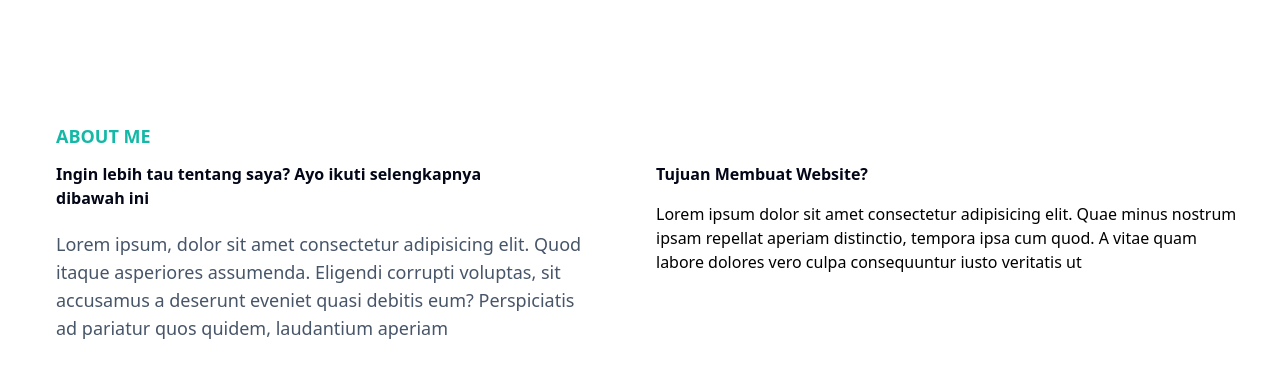
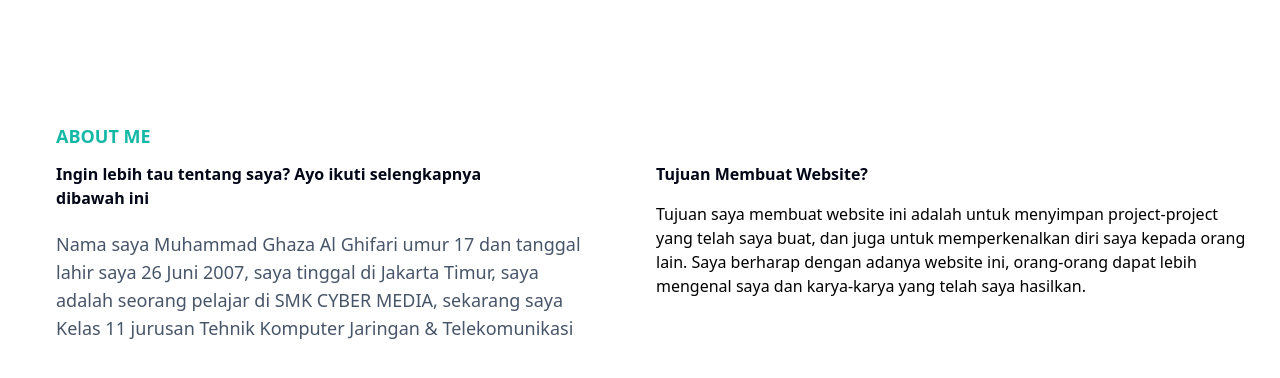
Before and after one commit to M-Ghaza/Ghaza_PortoFolio, a website: page index.html in a window 1280 px wide. Shown: the part 813-1191 px from the top of the page. Drawn offline with Linux system fonts and the light colour scheme.

Commit message:
komentar

```diff
--- a/index.html
+++ b/index.html
@@ -37,12 +37,13 @@
                     <div class="w-full px-10 mb-10 lg:w-1/2">
                         <h4 class="font-semibold uppercase text-primary text-lg mb-3">ABOUT ME</h4>
                         <h2 class="font-bold text-dark text-3x1 mb-5 max-w-md lg:text-4x1">Ingin lebih tau tentang saya? Ayo ikuti selengkapnya dibawah ini</h2>
-                        <p class="text-base font-medium text-secondary max-w-x1 lg:text-lg">Lorem ipsum, dolor sit amet consectetur adipisicing elit. Quod itaque asperiores assumenda. Eligendi corrupti voluptas, sit accusamus a deserunt eveniet quasi debitis eum? Perspiciatis ad pariatur quos quidem, laudantium aperiam</p>
+                        <p class="text-base font-medium text-secondary max-w-x1 lg:text-lg">Nama saya Muhammad Ghaza Al Ghifari umur 17 dan tanggal lahir saya 26 Juni 2007, saya tinggal di Jakarta Timur, saya adalah seorang pelajar di SMK CYBER MEDIA, sekarang saya Kelas 11 jurusan Tehnik Komputer Jaringan & Telekomunikasi
+                        </p>
                     </div>
                     <div class="w-full px-4 lg:w-1/2">
                         <h3 class="font-bold text-dark text-2x1 mb-4 lg:text-3x1 lg:pt-10">Tujuan Membuat Website?</h3>
                         <p>
-                            Lorem ipsum dolor sit amet consectetur adipisicing elit. Quae minus nostrum ipsam repellat aperiam distinctio, tempora ipsa cum quod. A vitae quam labore dolores vero culpa consequuntur iusto veritatis ut
+                           Tujuan saya membuat website ini adalah untuk menyimpan project-project yang telah saya buat, dan juga untuk memperkenalkan diri saya kepada orang lain. Saya berharap dengan adanya website ini, orang-orang dapat lebih mengenal saya dan karya-karya yang telah saya hasilkan.
                         </p>
                     </div>
                 </div>
```
